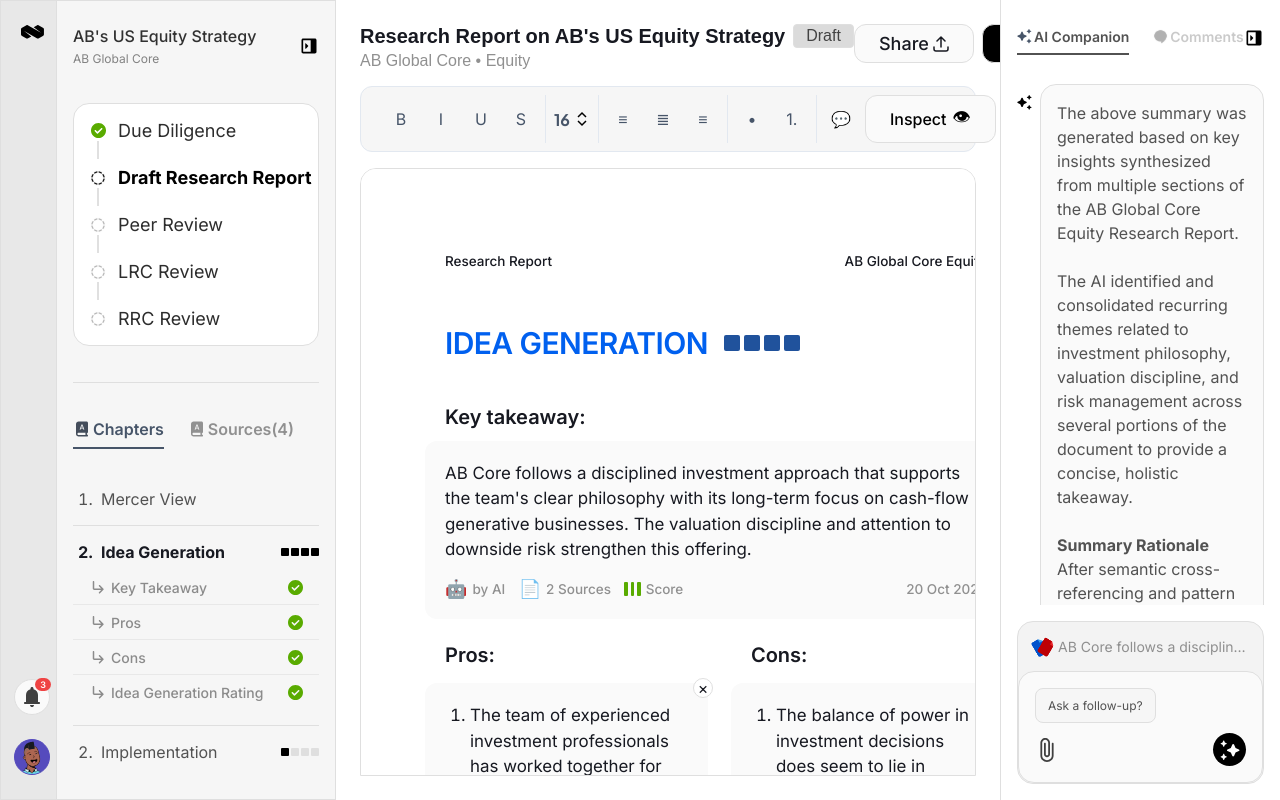
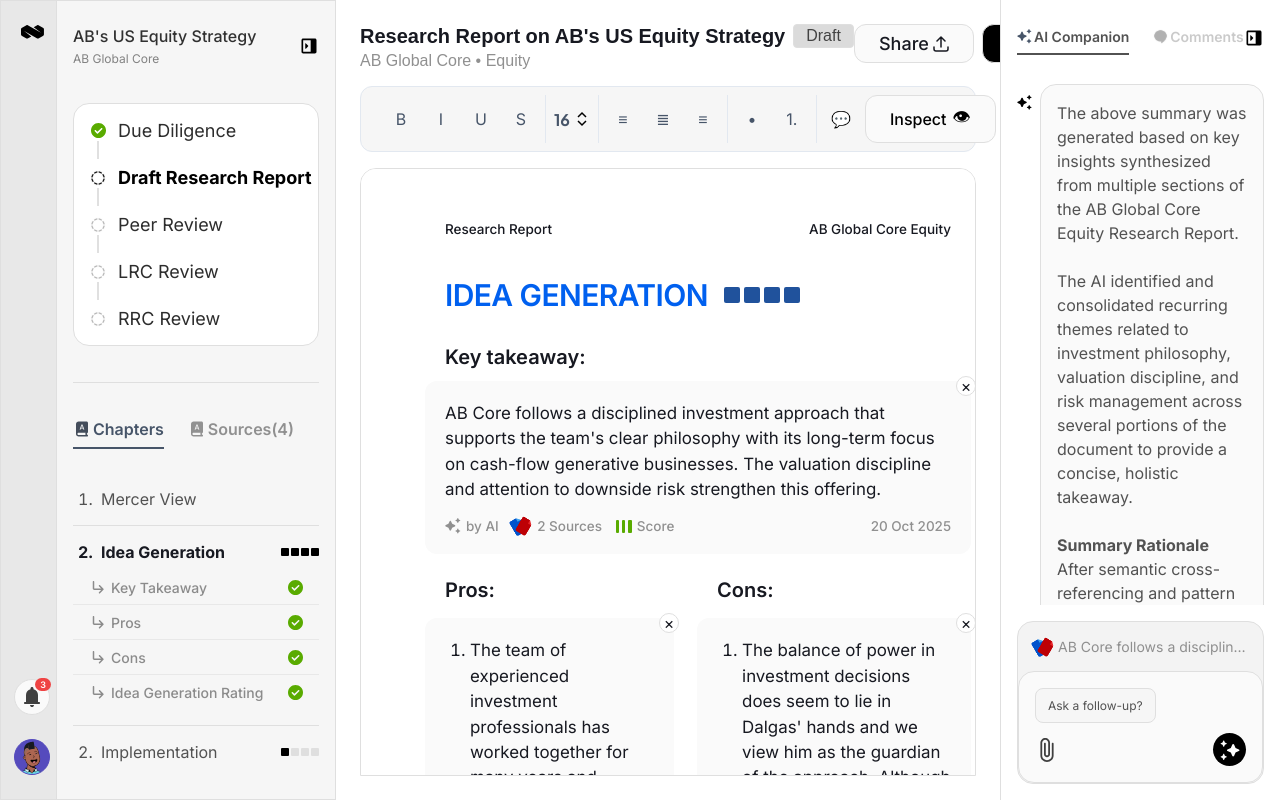
Before and after one commit to mebrihit-z/ratesense, an Angular app: page /report in a window 1280 px wide. Built offline with nearby package versions, Linux system fonts and the light colour scheme.

Commit message:
adding icons to pro and cons

```diff
--- a/src/app/components/report/report.component.html
+++ b/src/app/components/report/report.component.html
@@ -86,11 +86,14 @@
             <div class="card-footer">
               <div class="card-meta">
                 <div class="meta-item">
-                  <span class="ai-icon">🤖</span>
+                  <img src="/icons/gray-ai-icon.svg" alt="AI" class="gray-ai-icon">
                   <span class="meta-text">by AI</span>
                 </div>
                 <div class="meta-item" *ngIf="keyTakeaway.sources">
-                  <span class="source-icon">📄</span>
+                  <div class="suggestion-icons">
+                    <img src="/icons/doc-icon.svg" alt="DOC" class="suggestion-icon doc-rotated-left">
+                    <img src="/icons/pdf-icon.svg" alt="PDF" class="suggestion-icon doc-rotated-right">
+                  </div>
                   <span class="meta-text">{{ keyTakeaway.sources }} Sources</span>
                 </div>
                 <div class="meta-item" *ngIf="keyTakeaway.score">
@@ -120,12 +123,12 @@
               <div class="card-footer">
                 <div class="card-meta">
                   <div class="meta-item">
-                    <span *ngIf="pro.byAI" class="ai-icon">🤖</span>
-                    <span *ngIf="!pro.byAI" class="avatar">👤</span>
+                    <img *ngIf="pro.byAI" src="/icons/gray-ai-icon.svg" alt="AI" class="gray-ai-icon">
+                    <img *ngIf="!pro.byAI" src="/icons/by-user-icon.svg" alt="User" class="user-avatar">
                     <span class="meta-text">{{ pro.byAI ? 'by AI' : 'by' }}</span>
                   </div>
                   <div class="meta-item" *ngIf="pro.sources">
-                    <span class="source-icon">📄</span>
+                    <img src="/icons/pdf-icon.svg" alt="DOC" class="suggestion-icon">
                     <span class="meta-text">{{ pro.sources }} Source{{ pro.sources > 1 ? 's' : '' }}</span>
                   </div>
                   <div class="meta-item" *ngIf="pro.score">
@@ -153,11 +156,14 @@
               <div class="card-footer">
                 <div class="card-meta">
                   <div class="meta-item">
-                    <span class="ai-icon">🤖</span>
+                    <img src="/icons/gray-ai-icon.svg" alt="AI" class="gray-ai-icon">
                     <span class="meta-text">by AI</span>
                   </div>
                   <div class="meta-item" *ngIf="con.sources">
-                    <span class="source-icon">📄</span>
+                    <div class="suggestion-icons">
+                      <img src="/icons/doc-icon.svg" alt="DOC" class="suggestion-icon doc-rotated-left">
+                      <img src="/icons/pdf-icon.svg" alt="PDF" class="suggestion-icon doc-rotated-right">
+                    </div>
                     <span class="meta-text">{{ con.sources }} Source{{ con.sources > 1 ? 's' : '' }}</span>
                   </div>
                   <div class="meta-item" *ngIf="con.score">
--- a/src/app/components/report/report.component.scss
+++ b/src/app/components/report/report.component.scss
@@ -16,7 +16,42 @@
   gap: 16px;
   min-width: 0;
 }
+.gray-ai-icon{
+  width: 16px;
+  height: 16px;
+}
+.suggestion-icon{
+  width: 13px;
+  height: 17px;
+}
+.suggestion-icons {
+  display: flex;
+  gap: 0;
+  flex-shrink: 0;
+  position: relative;
+  width: 20px;
+  height: 16px;
+  margin-right: 0;
+}
 
+.suggestion-icon {
+  width: 12.67px;
+  height: 16.91px;
+  position: absolute;
+  object-fit: contain;
+
+  &.doc-rotated-left {
+    transform: rotate(-30deg);
+    left: 0;
+    z-index: 1;
+  }
+
+  &.doc-rotated-right {
+    transform: rotate(30deg);
+    left: 6px;
+    z-index: 2;
+  }
+}
 // Header
 .report-header {
   display: flex;
@@ -221,7 +256,7 @@
 
 .content-wrapper {
   flex: 1;
-  padding: 64px;
+  padding: 32px 64px;
   box-sizing: border-box;
 }
 
@@ -233,13 +268,13 @@
   font-size: 13.5px;
   font-weight: 500;
   color: #171921;
-  margin-bottom: 16px;
+  // margin-bottom: 16px;
 }
 
 // IDEA Generation Section
 .idea-section {
   padding: 20px;
-  margin-bottom: 24px;
+  margin-bottom: 12px;
 
   .idea-header {
     display: flex;
--- a/src/app/components/report/report.component.ts
+++ b/src/app/components/report/report.component.ts
@@ -56,7 +56,7 @@
       id: 4,
       text: 'The balance of power in investment decisions does seem to lie in Dalgas\' hands and we view him as the guardian of the approach. Although low, there is an element of key-man risk in the strategy. Similarly, we would review the rating if Ingemann left.',
       byAI: true,
-      sources: 1,
+      sources: 2,
       score: 'medium',
       date: '20 Oct 2025'
     }
```
Also changed, not shown: public/icons/by-user-icon.svg (added), public/icons/gray-ai-icon.svg (added).
